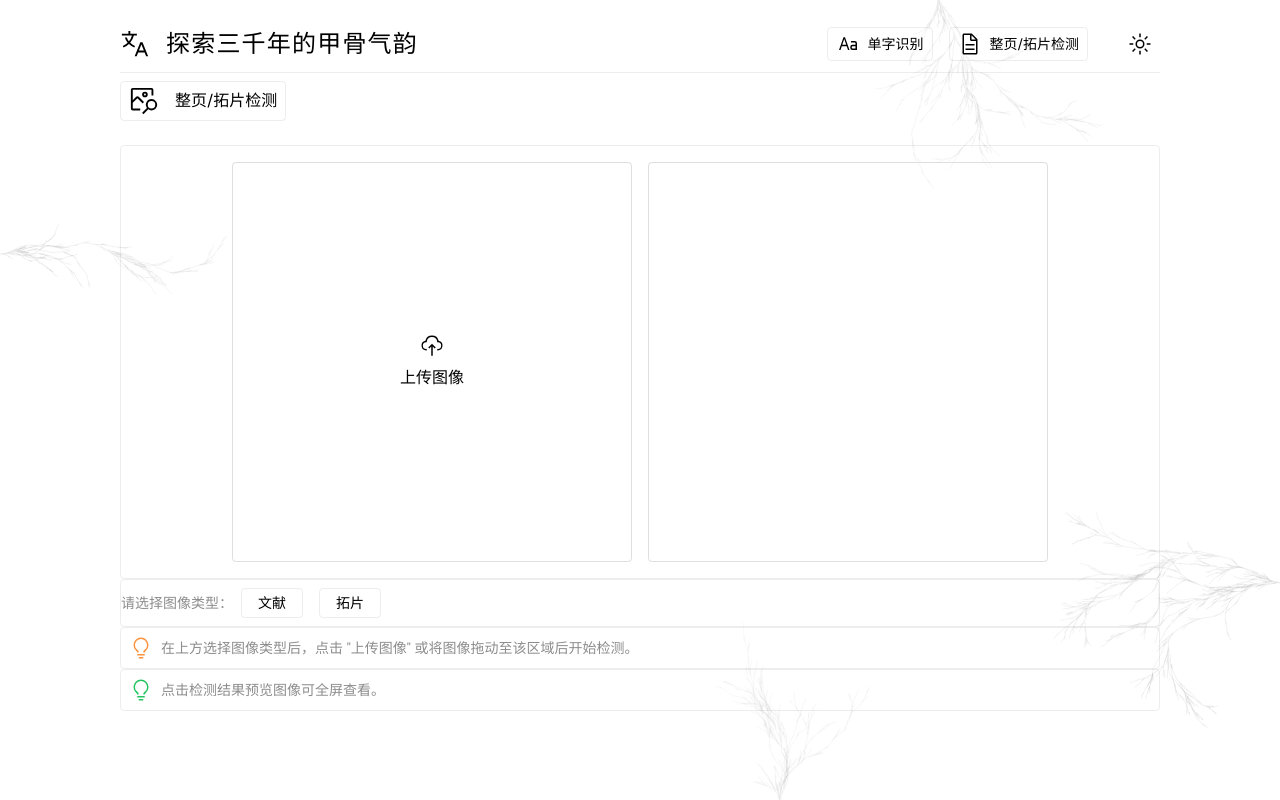
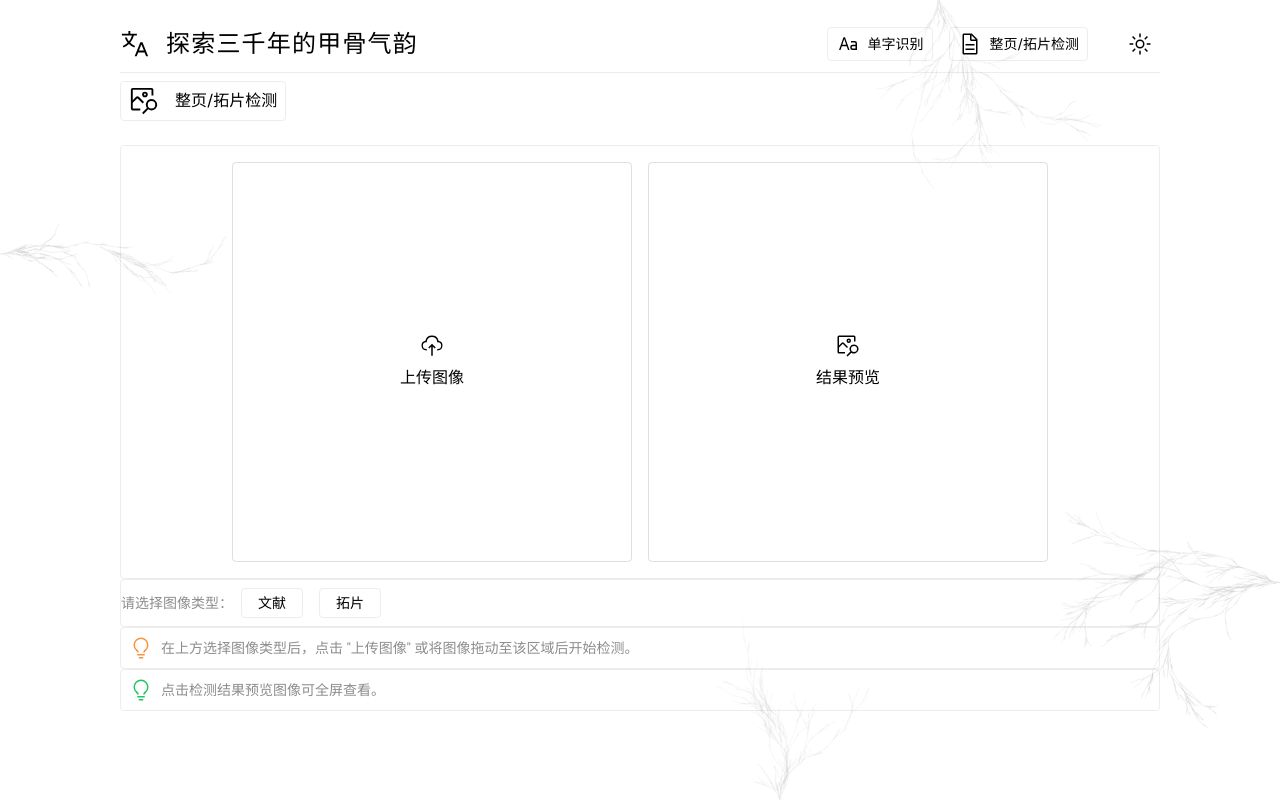
Before and after one commit to leonialla/oracle-bone-rhyme, a Nuxt app: page /detection in a window 1280 px wide. Built offline with nearby package versions, Linux system fonts and the light colour scheme.

Commit message:
chore: remove image cropper in detection mode

```diff
--- a/components/ImageUploader.vue
+++ b/components/ImageUploader.vue
@@ -14,6 +14,7 @@ const props = withDefaults(defineProps<{
 
 const emit = defineEmits<{
   (event: 'error', code: number, message: string): void
+  (event: 'pick', file: File): void
 }>()
 
 const file = defineModel<FileWithHandle | null>()
@@ -60,6 +61,7 @@ watch(file, (image, _, onCleanup) => {
     if (expired)
       return
     previewImage.value = evt.target?.result as string
+    emit('pick', image)
   }
 })
 </script>
--- a/pages/detection.vue
+++ b/pages/detection.vue
@@ -24,7 +24,7 @@ function initCanvas(canvas: HTMLCanvasElement, width = 400, height = 400, _dpi?:
   return { ctx, dpi }
 }
 
-async function onSubmitImage(file: File) {
+async function pickImage(file: File) {
   loading.value = true
   const reader = new FileReader()
   reader.addEventListener('load', () => {
@@ -43,11 +43,8 @@ async function onSubmitImage(file: File) {
         body: formData,
       })
 
-      // eslint-disable-next-line no-console
-      console.log(detections)
-
       ctx.strokeStyle = 'green'
-      ctx.lineWidth = 2
+      ctx.lineWidth = 3
 
       for (const { bbox } of detections) {
         const [x1, y1, x2, y2] = bbox
@@ -80,19 +77,26 @@ async function onSubmitImage(file: File) {
     <section flex="~ col" gap="4" border="~ base" rounded p="4">
       <div flex="~" justify="center" items="center" gap="4">
         <div>
-          <ImageUploader v-model="imageInput" w="100" h="100" />
-          <ImageCropper v-model="imageInput" :stencil-aspect-ratio="9 / 16" @submit="onSubmitImage" />
+          <ImageUploader v-model="imageInput" w="100" h="100" @pick="pickImage" />
         </div>
         <div
           border="~ lighter" rounded
-          flex="~ col" justify="center"
+          flex="~" justify="center" items="center"
           w="100" h="100" overflow="hidden"
         >
           <div v-if="loading" flex="~ col" items="center" gap="2">
             <div i="svg-spinners-180-ring" text="2xl" />
             <div>检测中</div>
           </div>
-          <img v-if="resultSrc" :src="resultSrc" w="full">
+          <div v-else>
+            <div v-if="resultSrc">
+              <img :src="resultSrc" w="full">
+            </div>
+            <div v-else flex="~ col" items="center" gap="2">
+              <div i="carbon-image-search" text="2xl" />
+              <div>结果预览</div>
+            </div>
+          </div>
         </div>
       </div>
     </section>
```
